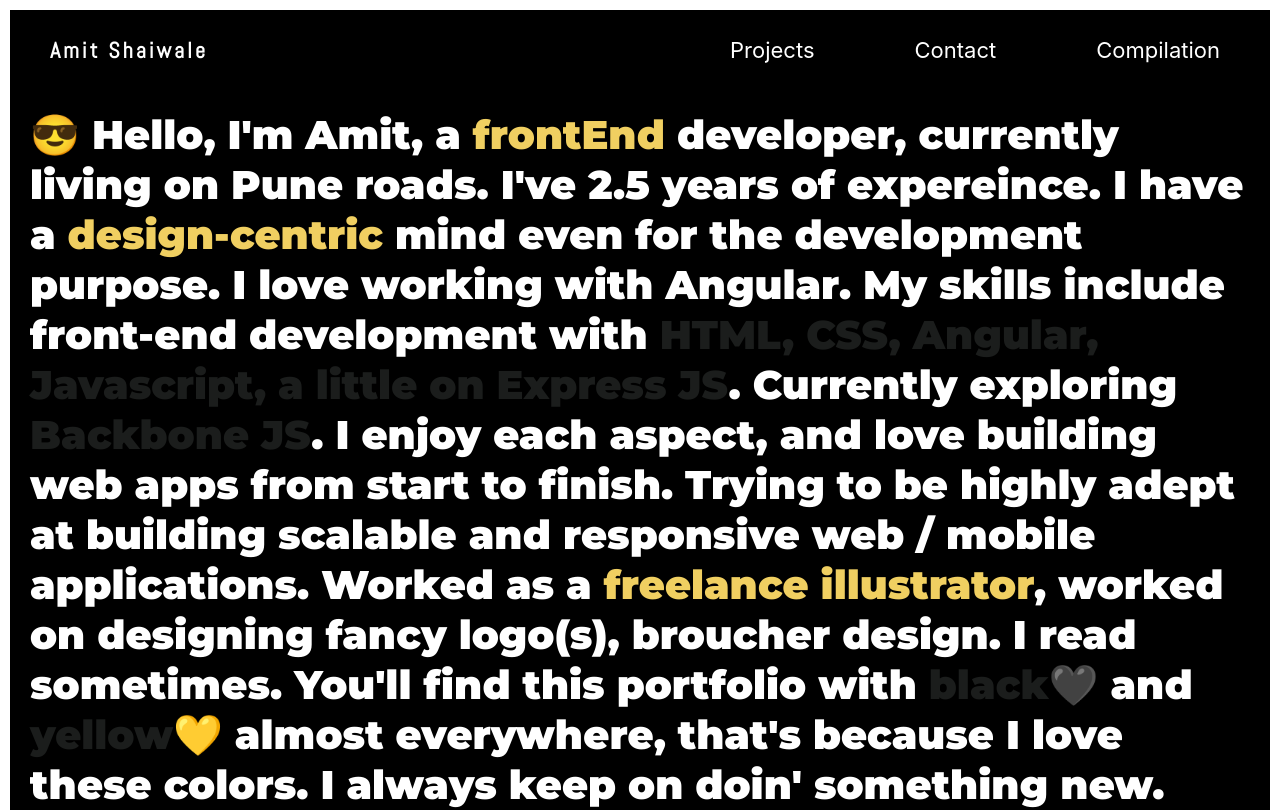
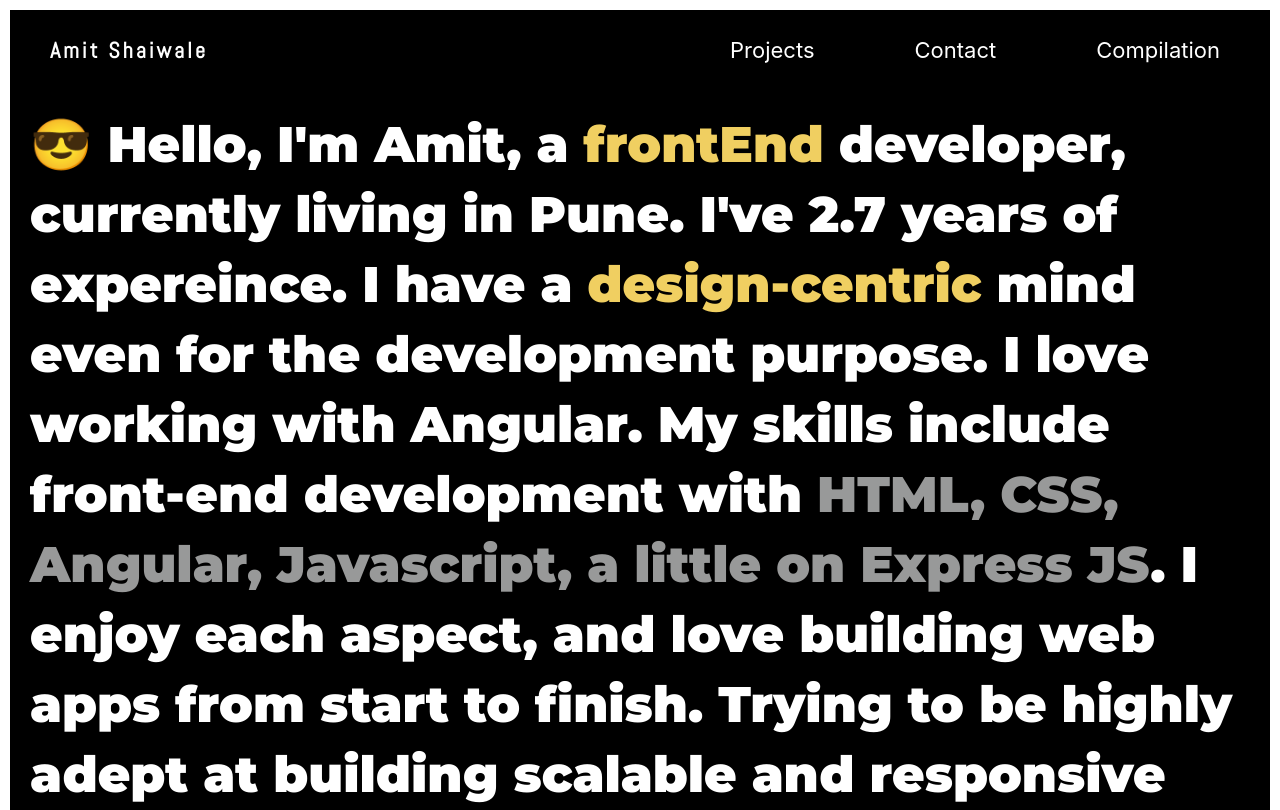
Before and after one commit to amitshaiwale/angular-portfolio, an Angular app: page / in a window 1280 px wide. Shown: the top 810 px of the page. Built offline with nearby package versions, Linux system fonts and the light colour scheme.

Commit message:
chnges in bio & contact me added; few lil improvs

```diff
--- a/package.json
+++ b/package.json
@@ -29,13 +29,13 @@
     "zone.js": "~0.9.1"
   },
   "devDependencies": {
-    "@angular-devkit/build-angular": "~0.801.0",
+    "@angular-devkit/build-angular": "^0.801.3",
     "@angular/cli": "~8.1.0",
     "@angular/compiler-cli": "~8.1.0",
     "@angular/language-service": "~8.1.0",
-    "@types/node": "~8.9.4",
     "@types/jasmine": "~3.3.8",
     "@types/jasminewd2": "~2.0.3",
+    "@types/node": "~8.9.4",
     "codelyzer": "^5.0.0",
     "jasmine-core": "~3.4.0",
     "jasmine-spec-reporter": "~4.2.1",
--- a/src/app/app.component.css
+++ b/src/app/app.component.css
@@ -10,8 +10,8 @@
 
 .bio{
     font-family: 'Montserrat', sans-serif;
-    font-size: 40px;
-    line-height: 50px;
+    font-size: 50px;
+    line-height: 70px;
     padding: 20px 20px 20px 20px;
     /* margin: 10px 10px 10px 10px; */
 }
@@ -25,8 +25,12 @@
 }
 
 .slightHighliht{
-    color: #1B1D1C;
+    color: rgb(152, 153, 153);
     /* color: #FAAD00; */
+}
+
+.slightHighliht:hover{
+    color: red;
 }
 
 /* .app-project{
@@ -40,8 +44,21 @@
     color: white;
 }
 
+.contactMe{
+    padding: 20px;
+    font-family: 'Abel', sans-serif;
+    font-size: 50px;
+    text-align: center;
+}
+
+.myEmail{
+    font-weight: bold;
+}
+
 .footerText{
     font-family: 'Abel', sans-serif;
     line-height: 30px;
     font-size: 20px;
+    font-weight: bold;
+    text-align: center;
 }
--- a/src/app/app.component.html
+++ b/src/app/app.component.html
@@ -1,24 +1,22 @@
 <div class="mainContent">
   <app-navbar></app-navbar>
-  <div class="bio">😎 Hello, I'm Amit, a <span class="highlight">frontEnd</span> developer, currently living on Pune roads.
-    I've 2.5 years of expereince.
+  <div class="bio">😎 Hello, I'm Amit, a <span class="highlight">frontEnd</span> developer, currently living in Pune.
+    I've 2.7 years of expereince.
     I have a <span class="highlight">design-centric</span> mind even for the development purpose.
     I love working with Angular.
     My skills include front-end development with
     <span class="slightHighliht">HTML, CSS, Angular, Javascript, a little on Express JS</span>.
-    Currently exploring <span class="slightHighliht">Backbone JS</span>.
     I enjoy each aspect, and love building web apps from start to finish.
     Trying to be highly adept at
     building scalable and responsive web / mobile applications.
-    Worked as a <span class="highlight">freelance illustrator</span>, worked on designing fancy logo(s), broucher design.
-    I read sometimes.
-    You'll find this portfolio with <span class="slightHighliht">black</span>🖤
-    and <span class="slightHighliht">yellow</span>💛
-    almost everywhere, that's because I love these colors.
     I always keep on doin' something new.
 
   </div>
   <app-projects class="app-project"></app-projects>
+  <div class="contactMe">
+    Open for discussion about any opportunity!<br>
+    <span class="myEmail">amitshaiwale20@gmail.com</span>
+  </div>
   <div class="otherLinks">
     <ul class="links bio">
       <li>
@@ -34,6 +32,6 @@
 
     </div>
 </div>
-<!-- <div class="container">
-  <p class="footerText">[ Made with love using Angular ]</p>
-</div> -->
+<div class="container">
+  <p class="footerText">[ This site is made with love using Angular ]</p>
+</div>
```
Also changed, not shown: 1 other file (tests, documents, lock files or other folders).
